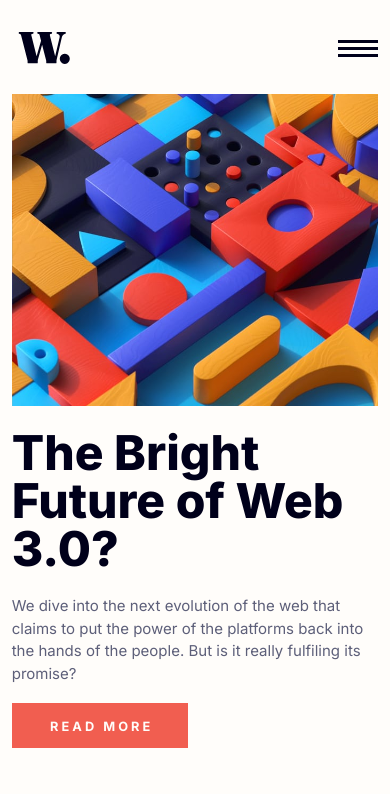
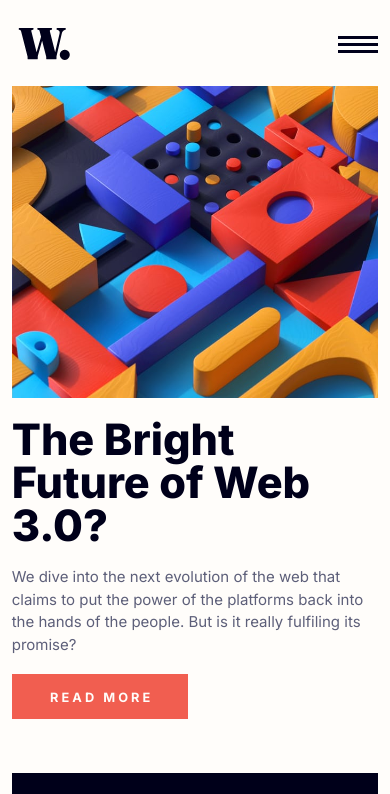
Before and after one commit to AndresFelipeForero/HomePage, a website: page index.html in a window 390 px wide. Shown: the top 794 px of the page. Drawn offline with Linux system fonts and the light colour scheme.

Commit message:
modify for Modified for better accessibility

```diff
--- a/index.html
+++ b/index.html
@@ -1,5 +1,6 @@
 <!DOCTYPE html>
 <html lang="en">
+
 <head>
   <meta charset="UTF-8">
   <meta http-equiv="X-UA-Compatible" content="IE=edge">
@@ -10,6 +11,7 @@
   <link rel="stylesheet" href="style.css">
   <title>W.</title>
 </head>
+
 <body>
   <div class="container">
 
@@ -37,12 +39,15 @@
     <div class="modal"></div>
 
 
+    <div class="main">
       <div class="main__img"></div>
       <h1 class="main__h1">The Bright Future of Web 3.0?</h1>
 
       <div class="main__section2">
-        <p class="main__p">We dive into the next evolution of the web that claims to put the power of the platforms back into the hands of the people. But is it really fulfiling its promise?</p>
+        <p class="main__p">We dive into the next evolution of the web that claims to put the power of the platforms back
+          into the hands of the people. But is it really fulfiling its promise?</p>
         <a href="#" class="main__a">R E A D &nbsp; M O R E</a>
+      </div>
     </div>
 
 
@@ -66,8 +71,7 @@
       </article>
     </aside>
 
-
-
+    <div class="related-post">
       <div class="related-post__div related-post__div1">
         <img class="related-post__img" src="/assets/images/image-retro-pcs.jpg" alt="image retro pc">
         <div class="related-post__info">
@@ -92,9 +96,13 @@
           <p class="related-post__p">How the pandemic has sparked fresh oppotunities.</p>
         </div>
       </div>
+    </div>
+
+
 
   </div>
   </div>
 </body>
 <script src="/toggle.js"></script>
+
 </html>
--- a/style.css
+++ b/style.css
@@ -38,12 +38,11 @@
     row-gap: 3rem;
     column-gap: 1.8rem;
     grid-template-columns: 1fr 1fr 1fr;
-    grid-template-rows: 3em 275px max-content 110px;
+    grid-template-rows: 1fr max-content 1fr;
     grid-template-areas:
     "nav nav nav"
-    "main__img main__img aside"
-    "main__h1 main__section2 aside"
-    "related-post__div1 related-post__div2 related-post__div3";
+    "main main aside"
+    "related-post related-post related-post";
 }
 
 /* nav */
@@ -69,18 +68,33 @@
     display: none;
 }
 
+/* Modal */
+
+.modal {
+    display: none;
+}
+
 /* main */
 
+.main {
+    grid-area: main;
+    display: grid;
+    grid-template-columns: 1fr 1fr;
+    grid-template-rows: 1fr max-content;
+    row-gap: 2.8rem;
+    column-gap: 1.8rem;
+}
+
 .main__img {
+    grid-column: 1/3;
     background: url("/assets/images/image-web-3-desktop.jpg");
     background-size: cover;
     background-position: center;
-    height: 108%;
-    grid-area: main__img;
+    height: 110%;
 }
 
 .main__h1 {
-    grid-area: main__h1;
+    grid-column: 1/2;
     color: var(--very-dark-blue);
     font-size: 3rem;
     font-weight: 800;
@@ -88,7 +102,7 @@
 }
 
 .main__section2 {
-    grid-area: main__section2;
+    grid-column: 2/3;
     display: flex;
     flex-direction: column;
     justify-content: space-between;
@@ -153,12 +167,23 @@
 
 
 /* related post section */
+.related-post {
+    grid-area: related-post;
+    display: grid;
+    column-gap: 1.8rem;
+    grid-template-columns: repeat(3, 1fr);
+    /* grid-auto-rows: auto; */
+    /* grid-template-areas:
+    "related-post__div1 related-post__div2 related-post__div3"
+    ; */
+}
+
 .related-post__div {
     gap: 1.3rem;
     display: flex;
 }
 
-.related-post__div1 {
+/* .related-post__div1 {
     grid-area: related-post__div1;
 }
 
@@ -168,7 +193,7 @@
 
 .related-post__div3 {
     grid-area: related-post__div3;
-}
+} */
 
 .related-post__img {
     width: 80px;
@@ -195,26 +220,27 @@
     cursor: pointer;
 }
 
-@media screen and (max-width: 803px) {
+@media screen and (max-width: 819px) {
     .container {
         width: 94vw;
         margin: 1.5rem auto;
 
         row-gap: 1.4rem;
         grid-template-columns: 1fr;
-        grid-template-rows: 3em 1fr 1fr 1fr 1fr;
+        grid-template-rows: repeat(4, 1fr);
         grid-template-areas:
         "nav"
-        "main__img"
-        "main__h1"
-        "main__section2"
+        "main"
         "aside"
-        "related-post__div1"
-        "related-post__div2"
-        "related-post__div3";
+        "related-post"
+        ;
     }
 
     /* nav */
+
+    .nav {
+        grid-area: nav;
+    }
 
     .nav__logo {
         transform: scale(.8);
@@ -243,7 +269,7 @@
         height: 100vh;
         padding-top: 22vh;
         padding-left: 7vw;
-        width: 64vw;
+        width: 68vw;
         top: 0;
         right: -100vw;
         background-color: var(--off-white);
@@ -260,10 +286,6 @@
 
     /* modal */
 
-    .modal {
-        display: none;
-    }
-
     .modal__active {
         position: fixed;
         height: 100vh;
@@ -278,6 +300,14 @@
 
     /* main */
 
+    .main {
+        grid-area: main;
+        display: flex;
+        flex-direction: column;
+        gap: 1.2rem;
+    }
+
+
    .main__img {
         background-image: url("/assets/images/image-web-3-mobile.jpg");
         background-size: cover;
@@ -287,14 +317,24 @@
     }
 
     .main__h1 {
+        font-size: 2.7rem;
         line-height: 100%;
     }
 
-   .main__a {
+    .main__a {
         margin-top: 1.1rem;
     }
 
     .aside {
+        grid-area: aside;
         margin: 2rem 0;
     }
+
+    .related-post {
+        grid-area: related-post;
+        display: flex;
+        flex-direction: column;
+        justify-content: space-between;
+        gap: 2rem;
+    }
 }
```
Lines whose indentation alone changed are shown as unchanged.
